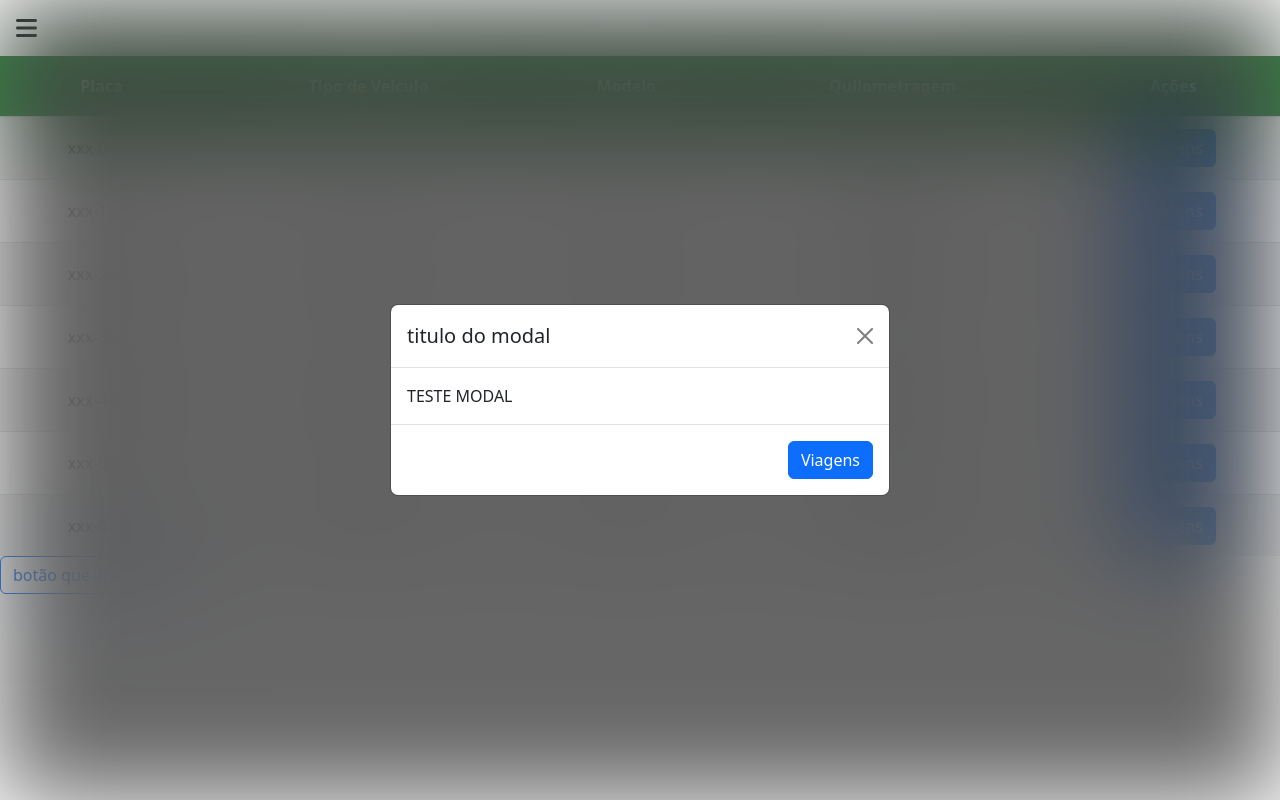
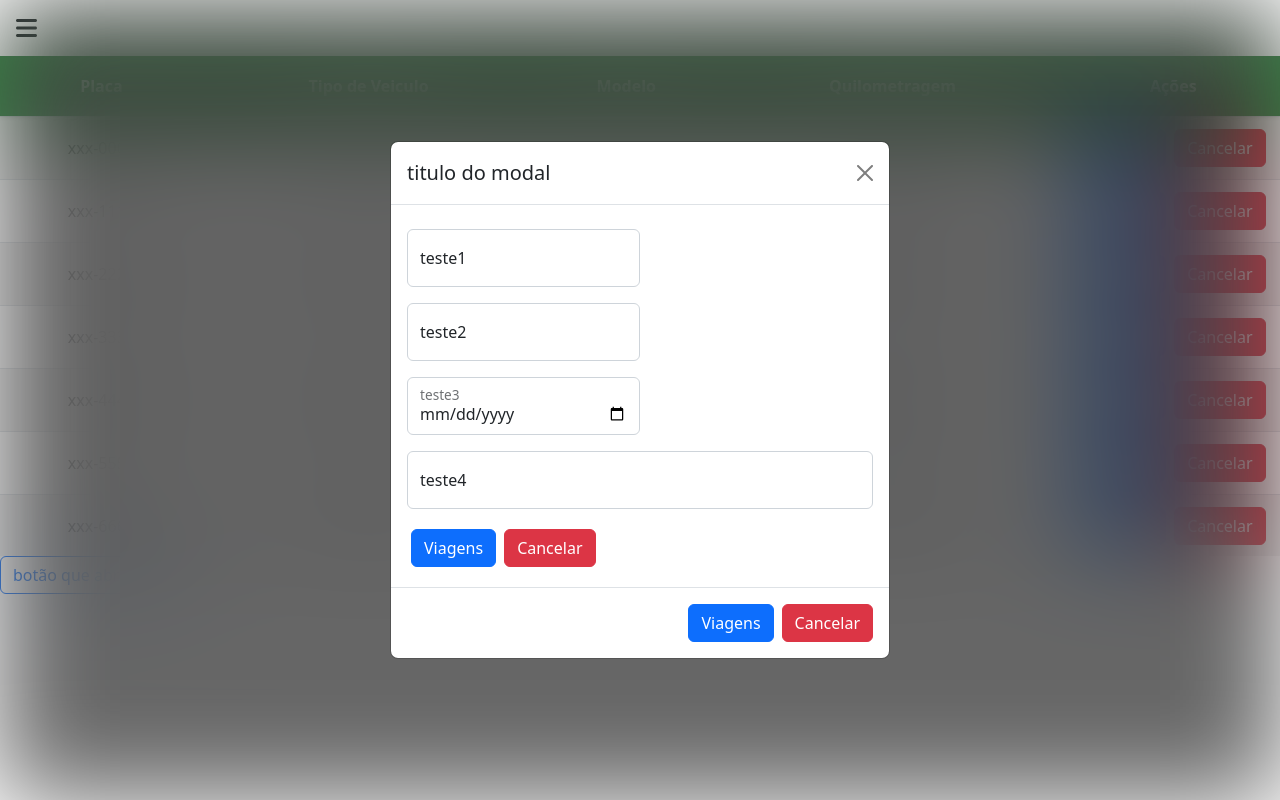
Before and after one commit to Matheus-Zauza-Maschietto/Maringa-Frotas-Vue, a Vue app in the folder project/: page / in a window 1280 px wide. Both pictures are taken after a click on the button "botão que abre modal". Built offline with nearby package versions, Linux system fonts and the light colour scheme.

Commit message:
Criando componente de formulario

```diff
--- /dev/null
+++ b/project/src/components/FormC.vue
@@ -0,0 +1,49 @@
+<template>
+  <form class="col-12">
+    <h3 class="text-center">{{ title }}</h3>
+    <div v-for="field in fields" :key="field.label" class="d-flex flex-column" :class="[field.width]">
+
+      <div v-if="field.type == 'select'" class="mb-3">
+        <label class="form-label">{{ field.label }}</label>
+        <select class="form-select col-12">
+          <option v-for="option in field.options" :key="option" :value="option">{{option}}</option>
+        </select>
+      </div>
+
+      <div class="form-floating mb-3" v-else>
+        <input :type="field.type" class="form-control" id="floatingInput" :placeholder="field.placeholder">
+        <label for="floatingInput">{{field.label}}</label>
+      </div>
+
+    </div>
+    <div class="col-12">
+      <button v-for="botao in botoes" :key="botao.id" class="col m-1 btn" :class="[botao.classType]" @click="$emit(botao.eventEmit, linha)">{{ botao.label }}</button>
+    </div>
+  </form>
+</template>
+
+<script>
+import botao from '@/entities/botao.js';
+import Field from '@/entities/Field.js';
+
+export default {
+    name: "FormC",
+    props: {
+      fields: {
+        type: Array[Field],
+        required: true
+      },
+      botoes: {
+        type: Array[botao],
+        required: true
+      },
+      title: {
+        type: String
+      }
+    }
+}
+</script>
+
+<style>
+
+</style>
--- /dev/null
+++ b/project/src/entities/Field.js
@@ -0,0 +1,9 @@
+export default class field{
+    constructor(label, type='text', width='col-12', placeholder='', options=[]){
+        this.label = label
+        this.width = width
+        this.placeholder = placeholder
+        this.type = type
+        this.options = options
+    }
+}
--- a/project/src/views/HomeView.vue
+++ b/project/src/views/HomeView.vue
@@ -18,7 +18,7 @@
 
     <button class="btn btn-outline-primary" @click="exibirModal = !exibirModal">botão que abre modal</button>
     <ModalC titulo="titulo do modal" :exibir="exibirModal" @fecharModal="exibirModal=false" :botoes="botoes">
-      TESTE MODAL
+      <FormC :botoes="botoes" :fields="fields"/>
     </ModalC>
 
   </div>
@@ -29,20 +29,30 @@ import SideMenuC from "@/components/SideMenuC.vue";
 import TableC from "@/components/TableC.vue";
 import botao from "@/entities/botao";
 import ModalC from "@/components/ModalC.vue";
+import FormC from "@/components/FormC.vue";
+import field from "@/entities/Field";
 
 export default {
   name: 'HomeView',
   components: {
     SideMenuC,
     TableC,
-    ModalC
+    ModalC,
+    FormC
   },
   data(){
     return{
       exibirModal: false,
       body: '',
       botoes: [
-        new botao(1, 'Viagens', 'btn-primary', 'exibirModal')
+        new botao(1, 'Viagens', 'btn-primary', 'exibirModal'),
+        new botao(1, 'Cancelar', 'btn-danger', 'exibirModal')
+      ],
+      fields: [
+        new field('teste1', 'text', 'col-6'),
+        new field('teste2', 'text', 'col-6'),
+        new field('teste3', 'date', 'col-6'),
+        new field('teste4', 'text', 'col-12'),
       ]
     }
   },
--- a/project/src/views/LoginView.vue
+++ b/project/src/views/LoginView.vue
@@ -12,7 +12,6 @@
       <input type="password" class="form-control" id="floatingPassword" placeholder="Password">
       <label for="floatingPassword">Senha</label>
     </div>
-
     <div class="checkbox mb-3">
       <label>
         <input type="checkbox" value="remember-me" class="checkbox"> Remember me
```
